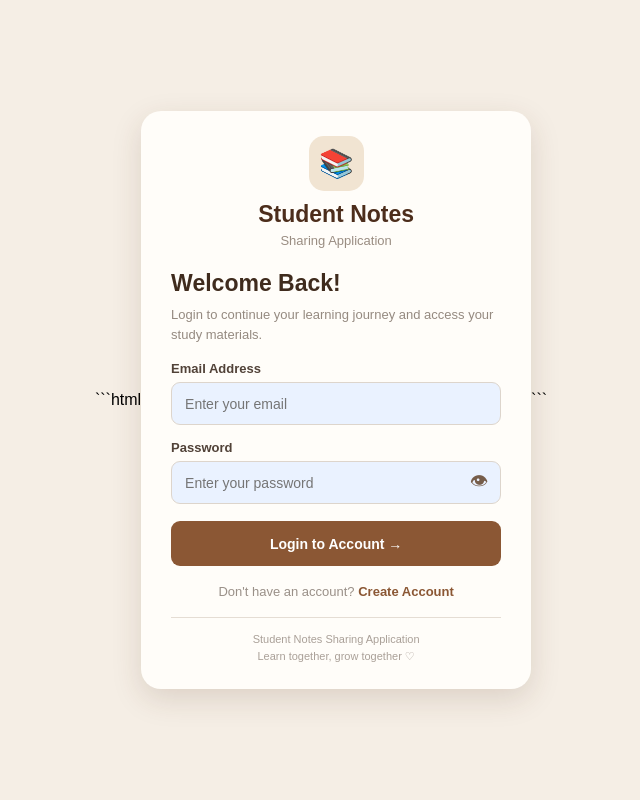
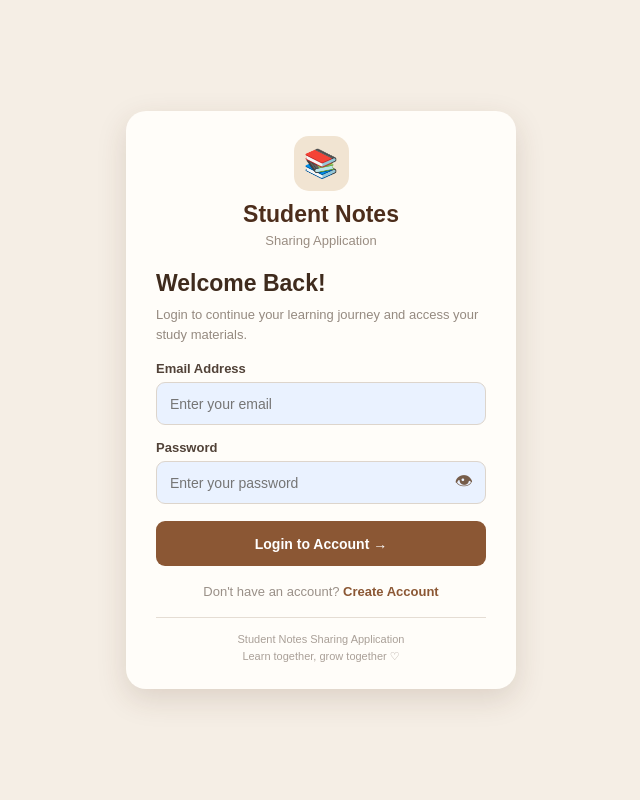
Before and after one commit to Likhitha811-gr/Likhitha-Student-Notes-Sharing-Application, a Flask app: page /login in a window 1280 px wide. Shown: the whole page, without its empty margins (319-959 px from the left). Run offline with Flask 3, Linux system fonts and the light colour scheme.

Commit message:
Update login.html

````diff
--- a/templates/login.html
+++ b/templates/login.html
@@ -1,4 +1,4 @@
-```html
+
 <!DOCTYPE html>
 <html lang="en">
 <head>
@@ -270,5 +270,3 @@
     </script>
 
 </body>
-</html>
-```
````
